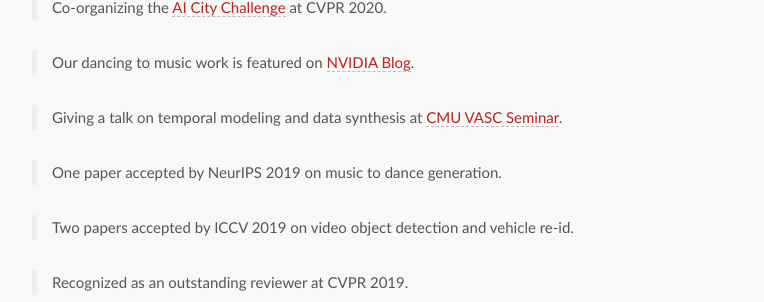
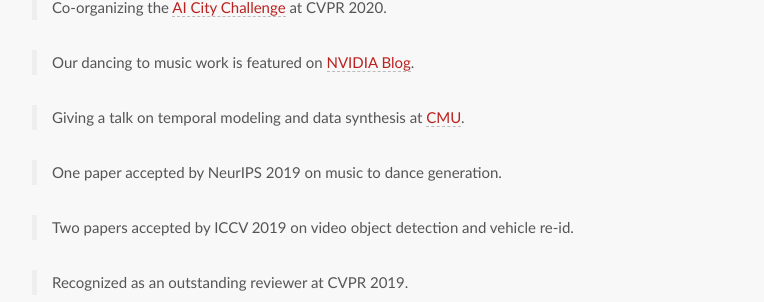
Before and after one commit to xiaodongyang/xiaodongyang.github.io, a Jekyll site: the page built from index.md, in a window 1280 px wide. Shown: the part 544-846 px from the top of the page, without its empty margins (258-1022 px from the left). Built offline with Jekyll 4.4.1, drawn with Linux system fonts in a browser that asks for light colours; some web fonts are replaced.

Commit message:
Update index.md

```diff
--- a/index.md
+++ b/index.md
@@ -17,7 +17,7 @@
 
 > Our dancing to music work is featured on [NVIDIA Blog](https://news.developer.nvidia.com/nvidia-dance-to-music-neurips/).
 
-> Giving a talk on temporal modeling and data synthesis at [CMU VASC Seminar](https://www.ri.cmu.edu/event/temporal-modeling-and-data-synthesis-for-visual-understanding/).
+> Giving a talk on temporal modeling and data synthesis at [CMU](https://www.ri.cmu.edu/event/temporal-modeling-and-data-synthesis-for-visual-understanding/).
 
 > One paper accepted by NeurIPS 2019 on music to dance generation.
 
```
